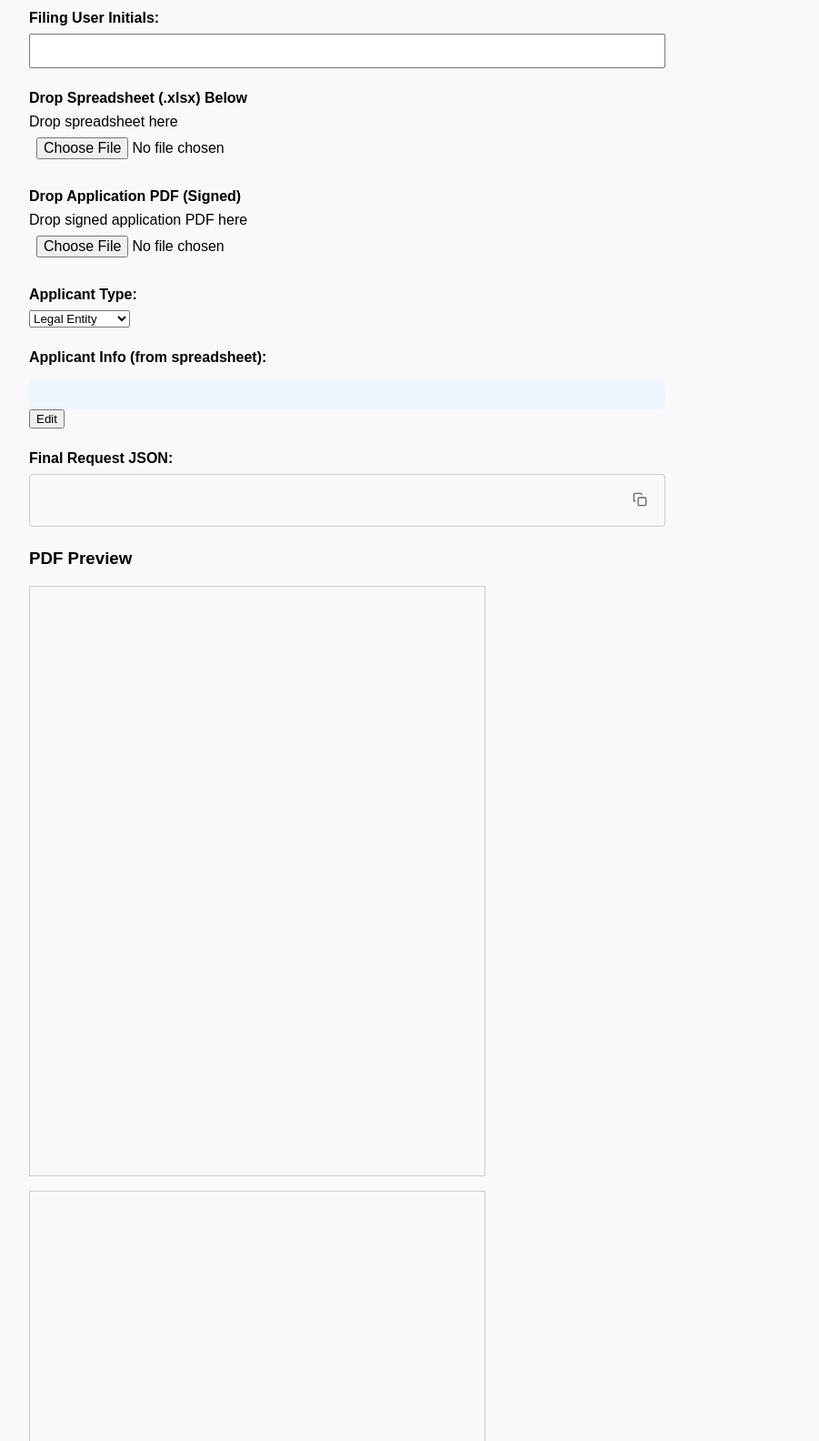
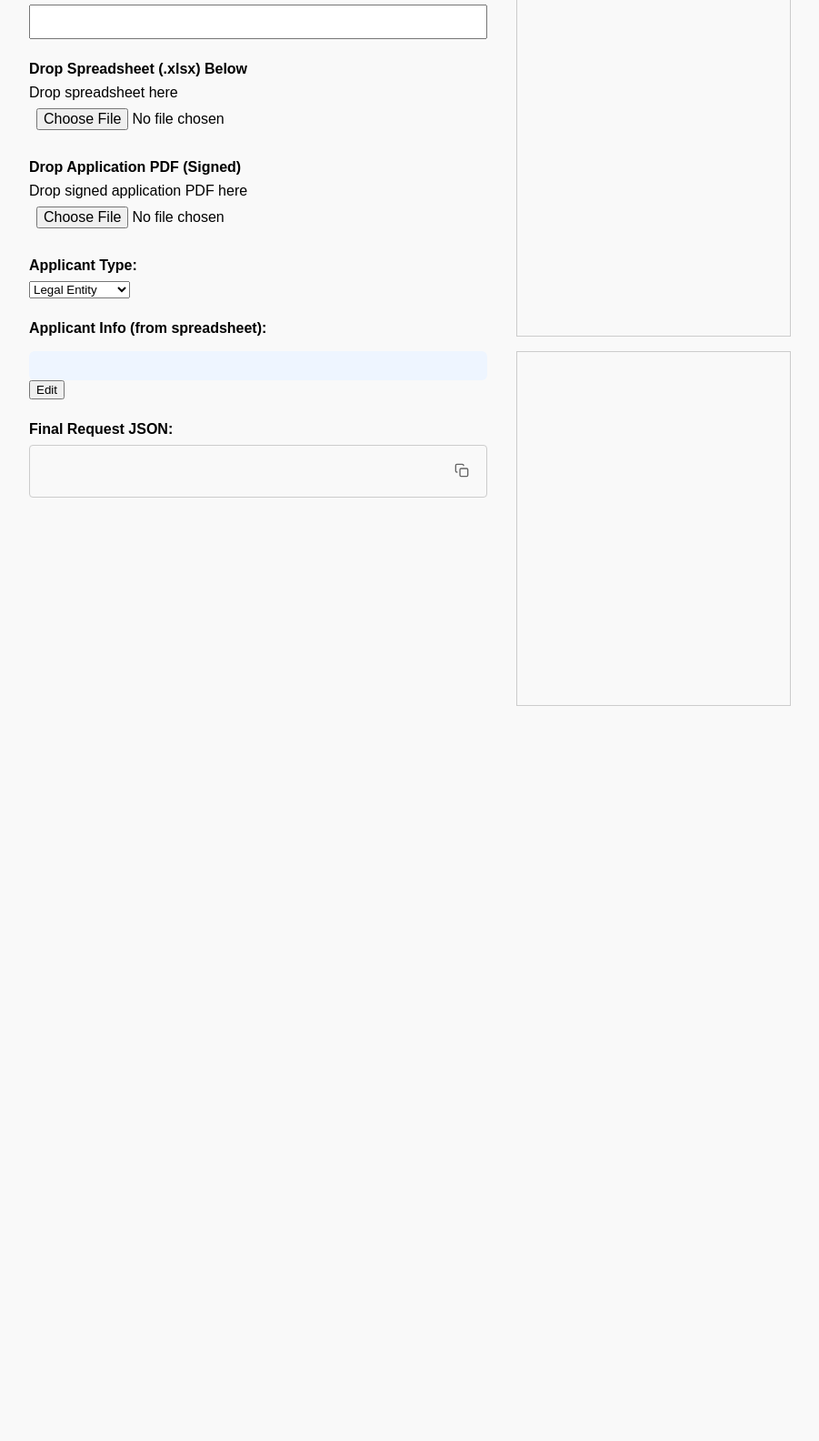
Before and after one commit to georgelethbridge/upc-optout-frontend, a plain HTML site: page index.html in a window 1280 px wide. Shown: the part 143-1727 px from the top of the page at 91% size, without its empty margins (190-1091 px from the left). After the commit the page ends 999 px from the top, so only its background shows below. Drawn offline with Linux system fonts and the light colour scheme.

```diff
--- a/index.html
+++ b/index.html
@@ -51,12 +51,11 @@
      data-auto_prompt="false">
 </div>
 <div class="g_id_signin" data-type="standard"></div>
-  <div class="main-layout">
-   <div class="form-column">
-
     <div class="container">
       <h1>UPC Opt-Out Filing Tool</h1>
 
+        <div class="main-layout">
+          <div class="form-column">
             <section>
               <label for="initials">Filing User Initials:</label>
               <input type="text" id="initials" placeholder="" required />
@@ -172,19 +171,21 @@
               </div>
             </section>
 
-
-
             <!-- <button id="submit">Submit Opt-Out Request(s)</button>
             <div id="result"></div>
             </div> -->
+          </div>
 
           <div class="preview-column">
-    <h3>PDF Preview</h3>
-      <div id="application-preview" class="pdf-preview"></div>
-      <div id="mandate-preview" class="pdf-preview"></div>
+            <div class="pdf-preview">
+              <div id="application-preview"></div>
             </div>
-
-
+            <div class="pdf-preview">
+              <div id="mandate-preview"></div>
+            </div>
+          </div>
+        </div>
+    </div>
     <script src="https://cdnjs.cloudflare.com/ajax/libs/xlsx/0.18.5/xlsx.full.min.js"></script>
     <script src="script.js"></script>
   </body>
```
Lines whose indentation alone changed are shown as unchanged.
